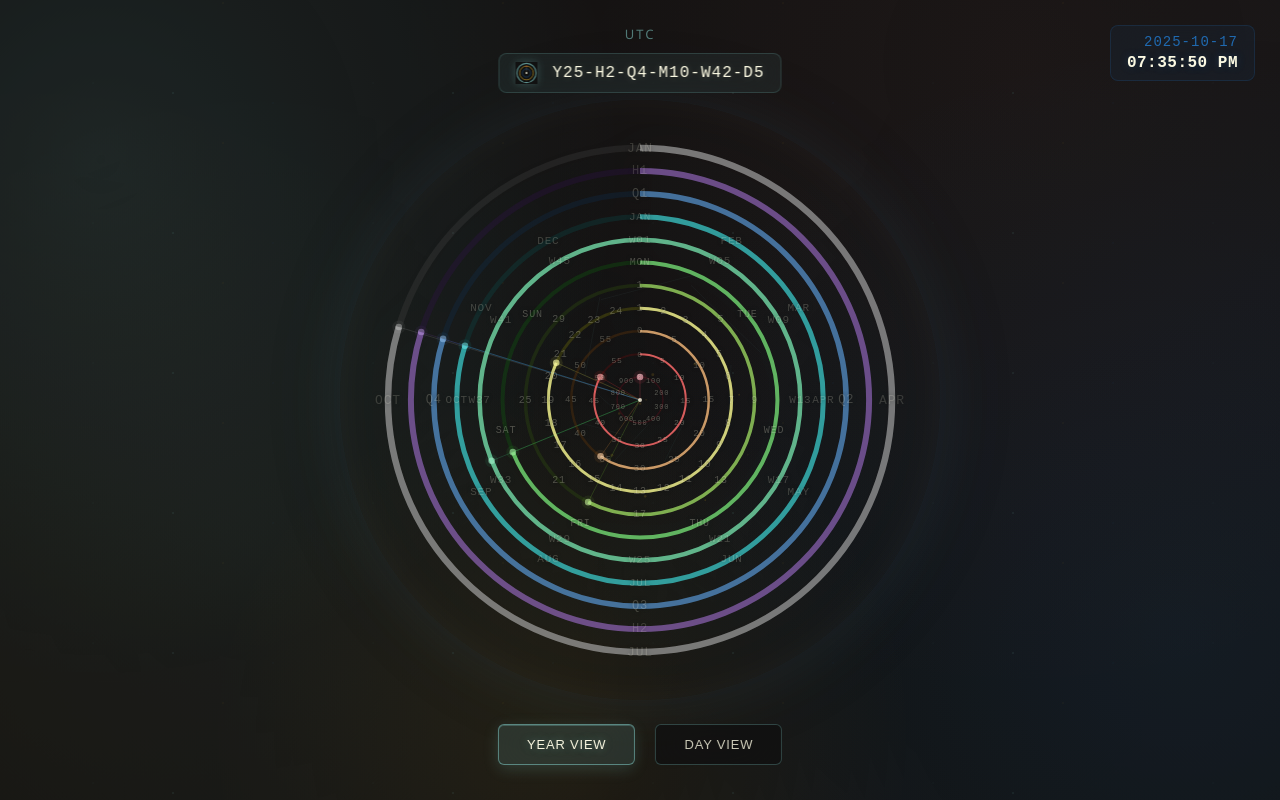
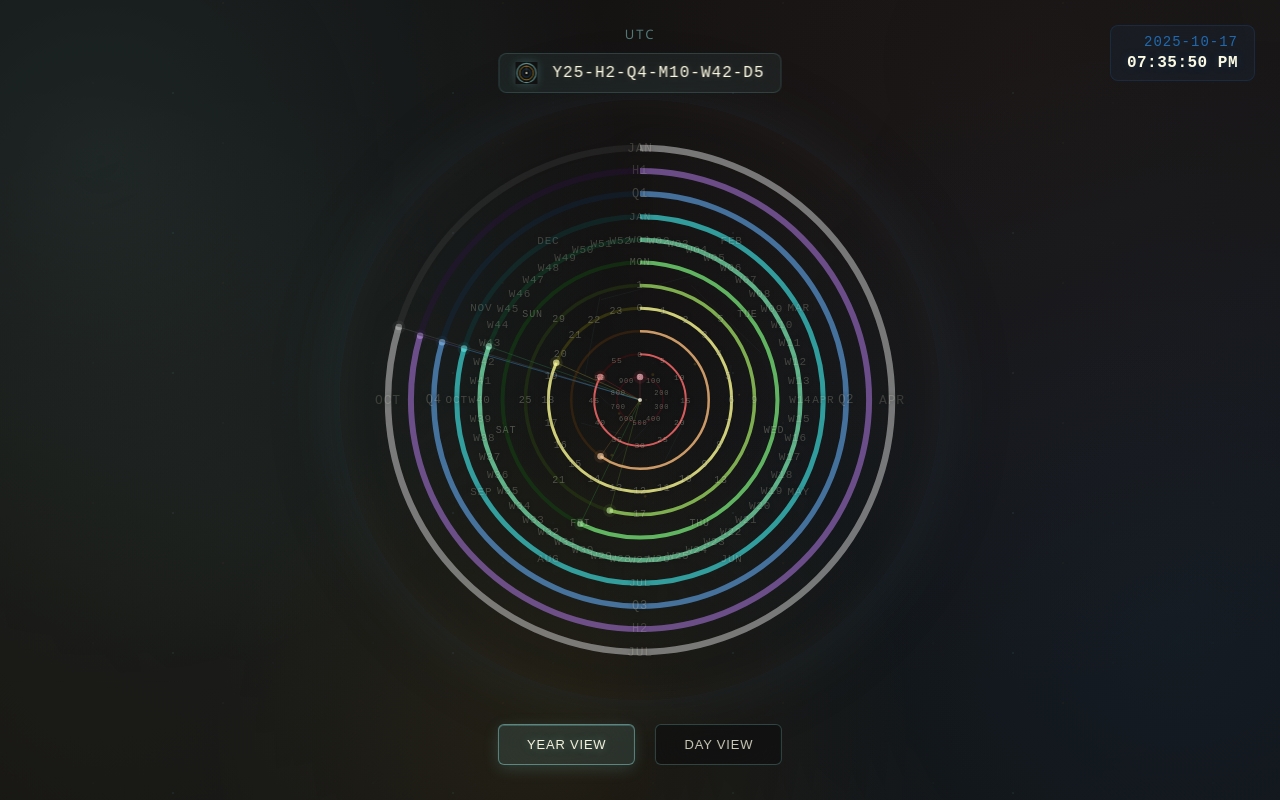
Before and after one commit to danialrami/time-danialrami, a plain HTML site: page index.html in a window 1280 px wide. Drawn offline with Linux system fonts and the light colour scheme; animation ran at ten frames a second.

Commit message:
updated ring logic

```diff
--- a/script.js
+++ b/script.js
@@ -22,20 +22,16 @@ class TemporalEngine {
     }
 
     getCurrentTimestamp() {
-        const now = performance.now();
-        const systemTime = Date.now();
-        const preciseTime = systemTime + (now - this.lastUpdateTime);
-        this.lastUpdateTime = now;
-        return preciseTime + this.timeOffset;
+        const systemTime = Date.now() + this.timeOffset;
+        return systemTime;
     }
 
-    calculateTemporalPositions() {
-        const now = performance.now();
-        const date = new Date();
+    calculateTemporalPositions(timestamp) {
+         const date = new Date(timestamp);
          const positions = {};
 
          // Calculate milliseconds position (0-999ms)
-        const totalMilliseconds = date.getMilliseconds() + (now % 1);
+         const totalMilliseconds = date.getMilliseconds();
          positions.milliseconds = (totalMilliseconds / 1000) * 360;
 
          // Calculate seconds position (0-59s)
@@ -51,46 +47,54 @@ class TemporalEngine {
          positions.hours = (totalHours / 24) * 360; // Year View: 24-hour
          positions.hours12 = ((totalHours % 12) / 12) * 360; // Day View: 12-hour
 
-        // Calculate days position (1-31 days)
+         // Calculate day-of-year as foundation for all year-based calculations
+         const dayOfYear = Math.floor((date - new Date(date.getFullYear(), 0, 0)) / (1000 * 60 * 60 * 24));
+         const daysInYear = ((date.getFullYear() % 4 === 0 && date.getFullYear() % 100 !== 0) || date.getFullYear() % 400 === 0) ? 366 : 365;
+         const hoursIntoDay = date.getHours() + (date.getMinutes() / 60) + (date.getSeconds() / 3600);
+         const progressInYear = (dayOfYear + (hoursIntoDay / 24)) / daysInYear;
+
+         // Calculate days position (0-31 days in month, normalized)
          const daysInMonth = new Date(date.getFullYear(), date.getMonth() + 1, 0).getDate();
-        const totalDays = date.getDate() + (totalHours / 24);
-        positions.days = (totalDays / daysInMonth) * 360;
+         const dayInMonth = (date.getDate() - 1) + (hoursIntoDay / 24);
+         positions.days = (dayInMonth / daysInMonth) * 360;
 
-        // Calculate day-of-week position (MON-SUN)
+         // Calculate day-of-week position (just the day, not intra-week progress)
          const dayOfWeek = (date.getDay() + 6) % 7; // Monday = 0, Sunday = 6
-        const hoursIntoDay = date.getHours() + (date.getMinutes() / 60) + (date.getSeconds() / 3600);
-        const totalDayOfWeek = dayOfWeek + (hoursIntoDay / 24);
-        positions.dayOfWeek = (totalDayOfWeek / 7) * 360;
+         positions.dayOfWeek = (dayOfWeek / 7) * 360;
 
-        // Calculate weeks position - FIXED: Use ISO week calculation for W26
+         // Calculate weeks position - Use ISO week calculation
          const isoWeek = this.getISOWeekNumber(date);
-        const weeksInYear = this.getWeeksInYear(date.getFullYear());
-        const dayInWeek = dayOfWeek; // Monday = 0, Sunday = 6
-        const hoursIntoWeek = dayInWeek * 24 + hoursIntoDay;
-        const weekProgress = (isoWeek - 1 + (hoursIntoWeek / (7 * 24))) / weeksInYear;
+         let weeksInYear = this.getWeeksInYear(date.getFullYear());
+         let weekToUse = isoWeek;
+
+         // Handle year-end wraparound: if we're in late December and ISO week is 1,
+         // it's actually week 1 of next year, so use the previous year's week count
+         if (date.getMonth() === 11 && isoWeek === 1) {
+             weeksInYear = this.getWeeksInYear(date.getFullYear() - 1);
+             weekToUse = weeksInYear;
+         }
+
+         const weekProgress = (weekToUse - 1 + (hoursIntoDay / 24)) / weeksInYear;
          positions.weeks = weekProgress * 360;
 
-        // Calculate months position
-        const totalMonths = date.getMonth() + (totalDays / daysInMonth);
-        positions.months = (totalMonths / 12) * 360;
+         // Calculate months position (year-based)
+         const monthInYear = date.getMonth() + (dayInMonth / daysInMonth);
+         positions.months = (monthInYear / 12) * 360;
 
-        // Calculate quarters position
+         // Calculate quarters position (year-based)
          const quarter = Math.floor(date.getMonth() / 3);
          const monthInQuarter = date.getMonth() % 3;
-        const totalQuarters = quarter + (monthInQuarter + (totalDays / daysInMonth)) / 3;
+         const totalQuarters = quarter + (monthInQuarter + (dayInMonth / daysInMonth)) / 3;
          positions.quarters = (totalQuarters / 4) * 360;
 
-        // Calculate halves position
+         // Calculate halves position (year-based)
          const half = Math.floor(date.getMonth() / 6);
          const monthInHalf = date.getMonth() % 6;
-        const totalHalves = half + (monthInHalf + (totalDays / daysInMonth)) / 6;
+         const totalHalves = half + (monthInHalf + (dayInMonth / daysInMonth)) / 6;
          positions.halves = (totalHalves / 2) * 360;
 
          // Calculate year position
-        const dayOfYear = Math.floor((date - new Date(date.getFullYear(), 0, 0)) / (1000 * 60 * 60 * 24));
-        const daysInYear = ((date.getFullYear() % 4 === 0 && date.getFullYear() % 100 !== 0) || date.getFullYear() % 400 === 0) ? 366 : 365;
-        const totalYear = (dayOfYear + (hoursIntoDay / 24)) / daysInYear;
-        positions.year = totalYear * 360;
+         positions.year = progressInYear * 360;
 
          return positions;
      }
@@ -109,7 +113,8 @@ class TemporalEngine {
 
      getWeeksInYear(year) {
          const dec31 = new Date(year, 11, 31);
-        return this.getISOWeekNumber(dec31);
+         const week = this.getISOWeekNumber(dec31);
+         return week === 1 ? 52 : week;
      }
 
     getDayOfYear(date) {
@@ -172,20 +177,8 @@ class ColorSystem {
             white: '#fbf9e2'
         };
 
-        // ROYGBIV spectrum for flowing wave
-        this.roygbivSpectrum = [
-            '#FF0000', // Red
-            '#FF7F00', // Orange
-            '#FFFF00', // Yellow
-            '#00FF00', // Green
-            '#0000FF', // Blue
-            '#4B0082', // Indigo
-            '#9400D3'  // Violet
-        ];
 
-        // Wave parameters for very slow, almost imperceptible effect
-        this.waveSpeed = 0.00002; // Much much slower - almost imperceptible
-        this.waveLength = 4.0;   // How many colors span the wave
+
 
         // Enhanced spectral map for Year View with day-of-week ring
         this.spectralMap = {
@@ -203,44 +196,6 @@ class ColorSystem {
         };
     }
 
-    // Get flowing ROYGBIV color based on time and position
-    getFlowingROYGBIV(ringOffset = 0) {
-        const time = Date.now() * this.waveSpeed;
-        const wavePosition = (time + ringOffset) % this.roygbivSpectrum.length;
-
-        // Interpolate between adjacent colors in the spectrum
-        const index1 = Math.floor(wavePosition);
-        const index2 = (index1 + 1) % this.roygbivSpectrum.length;
-        const factor = wavePosition - index1;
-
-        return this.interpolateColors(
-            this.roygbivSpectrum[index1],
-            this.roygbivSpectrum[index2],
-            factor
-        );
-    }
-
-    // Interpolate between two hex colors
-    interpolateColors(color1, color2, factor) {
-        const c1 = this.hexToRgb(color1);
-        const c2 = this.hexToRgb(color2);
-
-        const r = Math.round(c1.r + (c2.r - c1.r) * factor);
-        const g = Math.round(c1.g + (c2.g - c1.g) * factor);
-        const b = Math.round(c1.b + (c2.b - c1.b) * factor);
-
-        return `rgb(${r}, ${g}, ${b})`;
-    }
-
-    // Convert hex to RGB
-    hexToRgb(hex) {
-        const result = /^#?([a-f\d]{2})([a-f\d]{2})([a-f\d]{2})$/i.exec(hex);
-        return result ? {
-            r: parseInt(result[1], 16),
-            g: parseInt(result[2], 16),
-            b: parseInt(result[3], 16)
-        } : null;
-    }
 
     getTemporalColor(ringType, intensity = 1.0, alpha = 1.0, viewMode = 'year', colorTransition = 0) {
         if (viewMode === 'day') {
@@ -308,8 +263,8 @@ class AnimationController {
          this.dayViewRingSizes = {
              milliseconds: 0.15,  // Much smaller, less prominent
              seconds: 0.35,       // Moderate size
-            hours: 0.50,         // Hour ring closer to center (shorter hand)
-            minutes: 0.85,       // Minute ring outer (longer hand)
+             hours: 0.60,         // Hour ring closer to center (shorter hand)
+             minutes: 0.80,       // Minute ring outer (longer hand)
              days: 1.0           // Full size to ensure minute hand is visible
          };
 
@@ -471,13 +426,10 @@ class RenderingEngine {
              milliseconds: Array.from({length: 10}, (_, i) => (i * 100).toString()),
              seconds: Array.from({length: 12}, (_, i) => (i * 5).toString()),
              minutes: Array.from({length: 12}, (_, i) => (i * 5).toString()),
-            hours: {
-                year: Array.from({length: 24}, (_, i) => (i + 1).toString()),
-                day: Array.from({length: 12}, (_, i) => (i === 0 ? '12' : i.toString()))
-            },
+             hours: Array.from({length: 24}, (_, i) => (i + 1).toString()),
              days: Array.from({length: 8}, (_, i) => (i * 4 + 1).toString()),
-            dayOfWeek: ['MON', 'TUE', 'WED', 'THU', 'FRI', 'SAT', 'SUN'],  // New day-of-week labels
-            weeks: Array.from({length: 12}, (_, i) => `W${(i * 4 + 1).toString().padStart(2, '0')}`),
+             dayOfWeek: ['MON', 'TUE', 'WED', 'THU', 'FRI', 'SAT', 'SUN'],
+              weeks: Array.from({length: 52}, (_, i) => `W${(i + 1).toString().padStart(2, '0')}`),
              months: ['JAN', 'FEB', 'MAR', 'APR', 'MAY', 'JUN', 'JUL', 'AUG', 'SEP', 'OCT', 'NOV', 'DEC'],
              quarters: ['Q1', 'Q2', 'Q3', 'Q4'],
              halves: ['H1', 'H2'],
@@ -486,9 +438,8 @@ class RenderingEngine {
 
          this.ringData.forEach((ring, ringIndex) => {
              const labels = ringLabels[ring.name];
-            const labelsToUse = ring.name === 'hours' ? labels.year : labels;
 
-            labelsToUse.forEach((label, labelIndex) => {
+             labels.forEach((label, labelIndex) => {
                  const labelElement = document.createElement('div');
                  labelElement.className = `ring-label ${ring.name}`;
                  labelElement.textContent = label;
@@ -510,6 +461,8 @@ class RenderingEngine {
              // Handle hour ring transition between 24h and 12h
              if (ring.name === 'hours') {
                  this.updateHourLabels(labels, viewMode, transform);
+             } else if (ring.name === 'minutes') {
+                 this.updateMinuteLabels(labels, viewMode, transform);
              } else {
                  this.updateRegularLabels(labels, ring, transform, viewMode);
              }
@@ -542,10 +495,10 @@ class RenderingEngine {
                 }
             });
          } else {
-            // 24-hour format
+             // 24-hour format (0-23)
              labels.forEach((label, index) => {
                  if (index < 24) {
-                    label.textContent = (index + 1).toString();
+                     label.textContent = index.toString();
                      label.style.display = 'block';
 
                      const angle = (index / 24) * 2 * Math.PI - Math.PI / 2;
--- a/styling.css
+++ b/styling.css
@@ -191,24 +191,6 @@ body::after {
     transition: all 1s cubic-bezier(0.4, 0, 0.2, 1);
 }
 
-.ring-label {
-    position: absolute;
-    font-size: 10px;
-    font-weight: 500;
-    color: rgba(251, 249, 226, 0.5);
-    text-shadow:
-        0 0 4px rgba(0, 0, 0, 0.9),
-        0 0 8px rgba(120, 190, 186, 0.2);
-    font-family: 'Courier New', monospace;
-    letter-spacing: 0.8px;
-    transform: translate(-50%, -50%);
-    transition: all 1s cubic-bezier(0.4, 0, 0.2, 1);
-    user-select: none;
-    text-align: center;
-    white-space: nowrap;
-}
-
-/* Ring labels - with animated transitions */
 .ring-label {
      position: absolute;
      font-size: 10px;
```
Also changed, not shown: 1 other file. Lines whose indentation alone changed are shown as unchanged.
